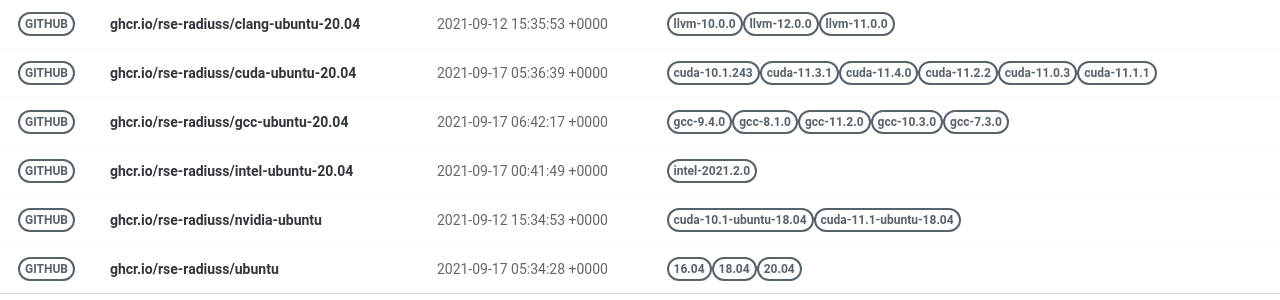
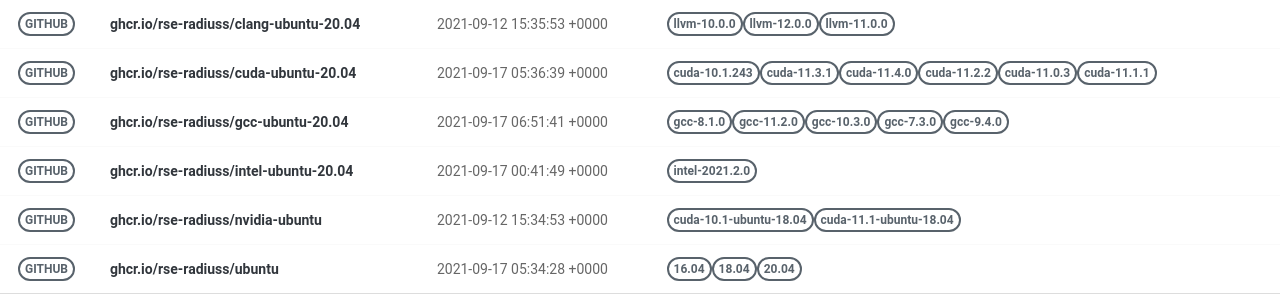
Before and after one commit to rse-ops/docker-images, a Jekyll site: the page built from pages/index.md, in a window 1280 px wide. Shown: the part 179-479 px from the top of the page. Built offline with Jekyll 4.4.1, drawn with Linux system fonts in a browser that asks for light colours; nearby versions of some CDN libraries.

Commit message:
Automated push to update library 2021-09-17

```diff
--- a/_library/ghcr.io-rse-radiuss-gcc-ubuntu-20.04.md
+++ b/_library/ghcr.io-rse-radiuss-gcc-ubuntu-20.04.md
@@ -1,14 +1,11 @@
 ---
 layout: container
 name: ghcr.io/rse-radiuss/gcc-ubuntu-20.04
-updated_at: 2021-09-17 06:42:17.526330
+updated_at: 2021-09-17 06:51:41.113518
 
 
 container_url: https://github.com/orgs/rse-radiuss/packages/container/package/gcc-ubuntu-20.04
 versions:
- - tag: gcc-9.4.0
-   dockerfile: https://github.com/rse-radiuss/docker-images/blob/main/ubuntu/gcc/Dockerfile
-   manifest: https://crane.ggcr.dev/manifest/ghcr.io/rse-radiuss/gcc-ubuntu-20.04:gcc-9.4.0
  - tag: gcc-8.1.0
    dockerfile: https://github.com/rse-radiuss/docker-images/blob/main/ubuntu/gcc/Dockerfile
    manifest: https://crane.ggcr.dev/manifest/ghcr.io/rse-radiuss/gcc-ubuntu-20.04:gcc-8.1.0
```
Also changed, not shown: other parts of _library/ghcr.io-rse-radiuss-gcc-ubuntu-20.04.md (+3 -0 lines).
